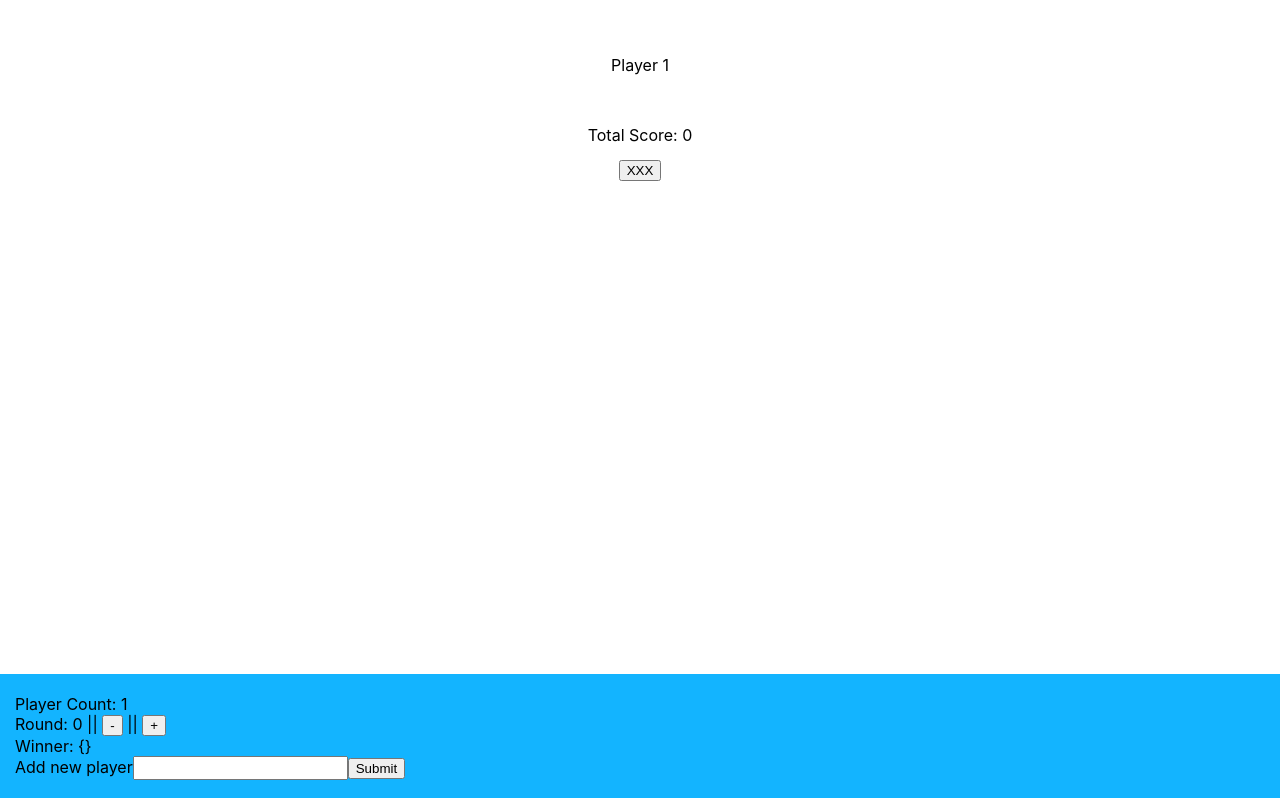
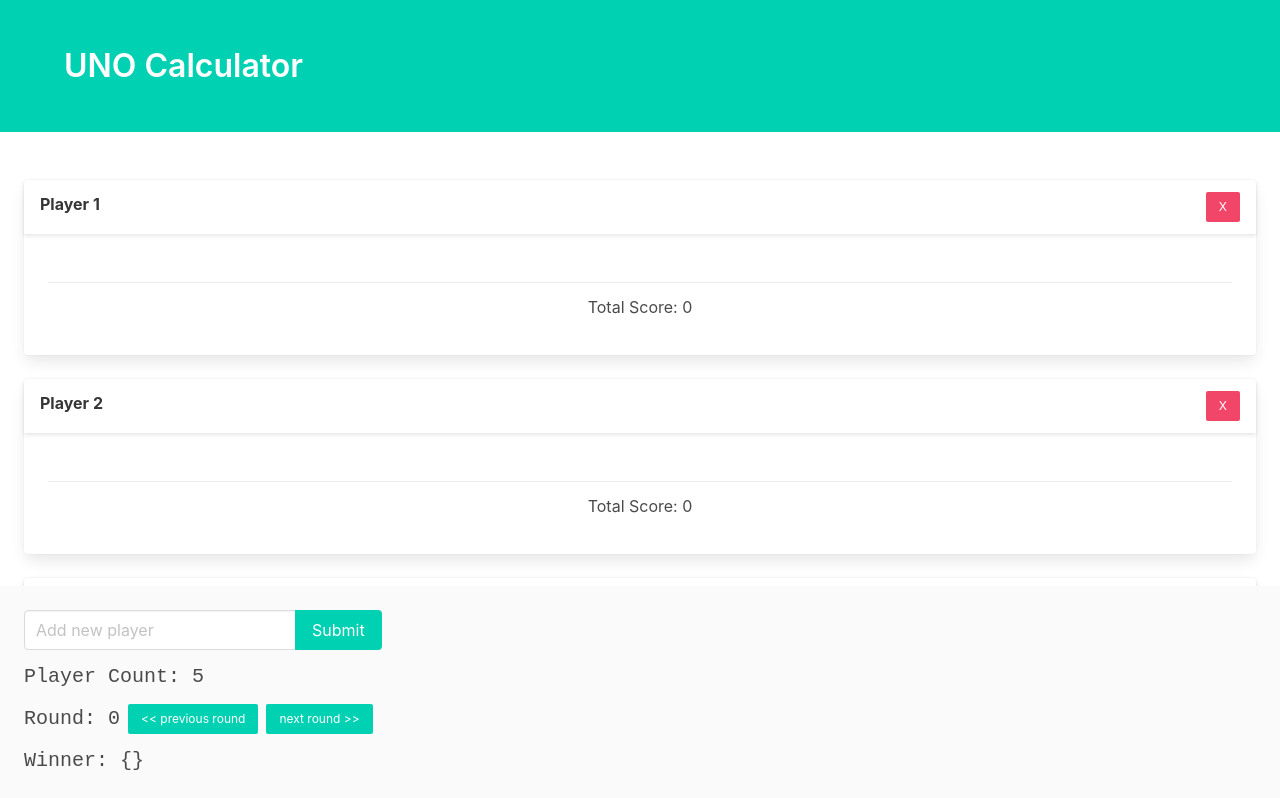
Before and after one commit to BatuhanW/uno-calculator, a React (Create React App) app: page / in a window 1280 px wide. Shown: the top 798 px of the page. Built offline with nearby package versions, Linux system fonts and the light colour scheme.

Commit message:
Some updatezzzz

```diff
--- a/package.json
+++ b/package.json
@@ -10,6 +10,7 @@
     "@types/node": "^12.12.42",
     "@types/react": "^16.9.35",
     "@types/react-dom": "^16.9.8",
+    "bulma": "^0.9.0",
     "react": "^16.13.1",
     "react-dom": "^16.13.1",
     "react-hook-form": "^5.7.2",
--- a/public/index.html
+++ b/public/index.html
@@ -24,7 +24,7 @@
       work correctly both with client-side routing and a non-root public URL.
       Learn how to configure a non-root public URL by running `npm run build`.
     -->
-    <title>React App</title>
+    <title>UNO Calculator</title>
   </head>
   <body>
     <noscript>You need to enable JavaScript to run this app.</noscript>
--- a/src/App.tsx
+++ b/src/App.tsx
@@ -2,26 +2,26 @@
 import styled from "styled-components";
 import { useForm } from "react-hook-form";
 import Card from "./components/Card";
+import "bulma/css/bulma.css";
 
 const Container = styled.div`
   display: flex;
   flex-direction: column;
-  flex: 1 1 100%;
   height: 100vh;
+  justify-content: space-between;
 `;
 
 const CardsContainer = styled.div`
-  display: flex;
-  flex-direction: column;
-  flex: 1 1 100%;
-  overflow: scroll;
+  overflow-y: scroll;
+  padding-top: 3rem;
+  padding-bottom: 15rem;
 `;
 
-const BottomContainer = styled.div`
-  background-color: #13b4ff;
+const Footer = styled.div`
+  padding: 1.5rem;
+  background-color: #fafafa;
   position: sticky;
   bottom: 0;
-  padding: 20px 15px;
 `;
 
 interface RegisterUserForm {
@@ -41,13 +41,27 @@
     setPlayers((players) => [...players, values.playerName]);
     setValue("playerName", "");
   };
-  const [players, setPlayers] = React.useState(["Player 1"]);
+  const [players, setPlayers] = React.useState([
+    "Player 1",
+    "Player 2",
+    "Player 3",
+    "Player 4",
+    "Player 5",
+  ]);
   const [round, setRound] = React.useState(0);
   const [points, setPoints] = React.useState<PlayerPoints[]>([]);
 
   return (
     <Container>
-      <CardsContainer>
+      <section className="hero is-primary">
+        <div className="hero-body">
+          <div className="container">
+            <h1 className="title">UNO Calculator</h1>
+          </div>
+        </div>
+      </section>
+      <div>
+        <CardsContainer className="px-5">
           {players.map((player) => (
             <Card
               key={player}
@@ -61,29 +75,63 @@
             />
           ))}
         </CardsContainer>
-      <BottomContainer>
-        <div>Player Count: {players.length}</div>
-        <div>
-          Round: {round} ||{" "}
+      </div>
+      <Footer className="is-family-monospace is-size-5">
+        <div className="content">
+          {round === 0 && (
+            <form onSubmit={handleSubmit(onSubmit)}>
+              <div className="field has-addons">
+                <div className="control">
+                  <input
+                    className="input"
+                    placeholder="Add new player"
+                    type="text"
+                    name="playerName"
+                    ref={register({
+                      required: "Required",
+                      validate: (value) =>
+                        players.findIndex(
+                          (element) =>
+                            element.toLowerCase() === value.toLowerCase()
+                        ) === -1,
+                    })}
+                  />
+                </div>
+                <div className="control">
+                  <input className="button is-primary block" type="submit" />
+                </div>
+              </div>
+            </form>
+          )}
+          <div className="my-3" />
+          <span>Player Count: {players.length}</span>
+          <div className="my-3" />
+          <span>
+            Round: {round}
+            <span className="mx-1" />
             <button
+              className="button is-primary is-small"
               onClick={() => {
                 if (round > 0) {
                   setRound((round) => round - 1);
                 }
               }}
             >
-            -
-          </button>{" "}
-          ||{" "}
+              {"<< previous round"}
+            </button>
+            <span className="mx-1" />
+            {players.length > 1 && (
               <button
+                className="button is-primary is-small"
                 onClick={() => {
                   setRound((round) => round + 1);
                 }}
               >
-            +
+                {"next round >>"}
               </button>
-        </div>
-        <div>
+            )}
+          </span>
+          <div className="mt-3">
             Winner:{" "}
             {JSON.stringify(
               points.reduce((acc: { [key: string]: number }, cumm) => {
@@ -94,26 +142,8 @@
               }, {})
             )}
           </div>
-        {round === 0 && (
-          <div>
-            <form onSubmit={handleSubmit(onSubmit)}>
-              Add new player
-              <input
-                type="text"
-                name="playerName"
-                ref={register({
-                  required: "Required",
-                  validate: (value) =>
-                    players.findIndex(
-                      (element) => element.toLowerCase() === value.toLowerCase()
-                    ) === -1,
-                })}
-              />
-              <input type="submit" />
-            </form>
         </div>
-        )}
-      </BottomContainer>
+      </Footer>
     </Container>
   );
 }
--- a/src/components/Card.tsx
+++ b/src/components/Card.tsx
@@ -1,19 +1,6 @@
-import React, { SetStateAction, Dispatch } from "react";
+import React, { useEffect, SetStateAction, Dispatch, useState } from "react";
 import styled from "styled-components";
 import { PlayerPoints } from "../App";
-
-const Container = styled.div`
-  margin: 20px;
-  padding: 20px;
-  display: flex;
-  flex-direction: column;
-  justify-content: center;
-  align-items: center;
-`;
-
-const Section = styled.div`
-  padding: 15px;
-`;
 
 interface CardProps {
   player: string;
@@ -23,31 +10,58 @@
   setPoints: Dispatch<SetStateAction<PlayerPoints[]>>;
 }
 
+const CardHeader = styled.div`
+  display: flex;
+  flex: 1;
+  flex-direction: row;
+  justify-content: space-between;
+`;
+
+const NumberInput = styled.input`
+  font-size: inherit;
+`;
+
 const Card: React.FC<CardProps> = (props: CardProps) => {
   const { player, setPlayers, playerPoints, round, setPoints } = props;
-  const [score, setScore] = React.useState<number | undefined>();
-  React.useEffect(() => {
-    console.log(round);
-    setScore(undefined);
-  }, [round]);
 
   return (
-    <Container>
-      <Section>{player}</Section>
+    <div className="card mb-5">
+      <CardHeader className="card-header">
+        <div>
+          <p className="card-header-title">{player}</p>
+        </div>
+        <div>
+          <div className="card-header-title">
+            <button
+              className="button is-danger is-small"
+              onClick={() => {
+                setPlayers((players) =>
+                  players.filter((value) => value !== player)
+                );
+              }}
+            >
+              X
+            </button>
+          </div>
+        </div>
+      </CardHeader>
+      <div className="card-content">
+        <div className="subtitle">
           {playerPoints?.map((playerPoint) => (
             <div key={playerPoint.key}>
               Round {playerPoint.round}: <b>{playerPoint.score}</b>
             </div>
           ))}
+        </div>
 
         {round > 0 && (
-        <input
+          <NumberInput
             type="number"
-          value={score || 0}
+            inputMode="numeric"
+            pattern="[0-9]*"
+            value={playerPoints.filter((point) => point.key === `${player}-${round}`)[0]?.score ?? 0}
             onChange={(event: React.ChangeEvent<HTMLInputElement>) => {
               const score = Number(event.target.value);
-
-            setScore(score);
 
               const newPoints: PlayerPoints = {
                 key: `${player}-${round}`,
@@ -63,20 +77,14 @@
             }}
           />
         )}
-
-      <br />
-      <Section>
+        <div className="card-footer">
+          <div className="card-footer-item">
             Total Score:{" "}
             {playerPoints?.reduce((acc, curr) => acc + curr.score, 0) || 0}
-      </Section>
-      <button
-        onClick={() => {
-          setPlayers((players) => players.filter((value) => value !== player));
-        }}
-      >
-        XXX
-      </button>
-    </Container>
+          </div>
+        </div>
+      </div>
+    </div>
   );
 };
 
--- a/src/index.css
+++ /dev/null
@@ -1,18 +0,0 @@
-body {
-  margin: 0;
-  font-family: -apple-system, BlinkMacSystemFont, 'Segoe UI', 'Roboto', 'Oxygen',
-    'Ubuntu', 'Cantarell', 'Fira Sans', 'Droid Sans', 'Helvetica Neue',
-    sans-serif;
-  font-size: 16px;
-  -webkit-font-smoothing: antialiased;
-  -moz-osx-font-smoothing: grayscale;
-}
-
-code {
-  font-family: source-code-pro, Menlo, Monaco, Consolas, 'Courier New',
-    monospace;
-}
-
-input[type="text"] {
-  font-size: inherit;
-}
--- a/src/index.tsx
+++ b/src/index.tsx
@@ -1,6 +1,5 @@
 import React from 'react';
 import ReactDOM from 'react-dom';
-import './index.css';
 import App from './App';
 import * as serviceWorker from './serviceWorker';
 
```
Also changed, not shown: 1 other file (tests, documents, lock files or other folders). Lines whose indentation alone changed are shown as unchanged.
